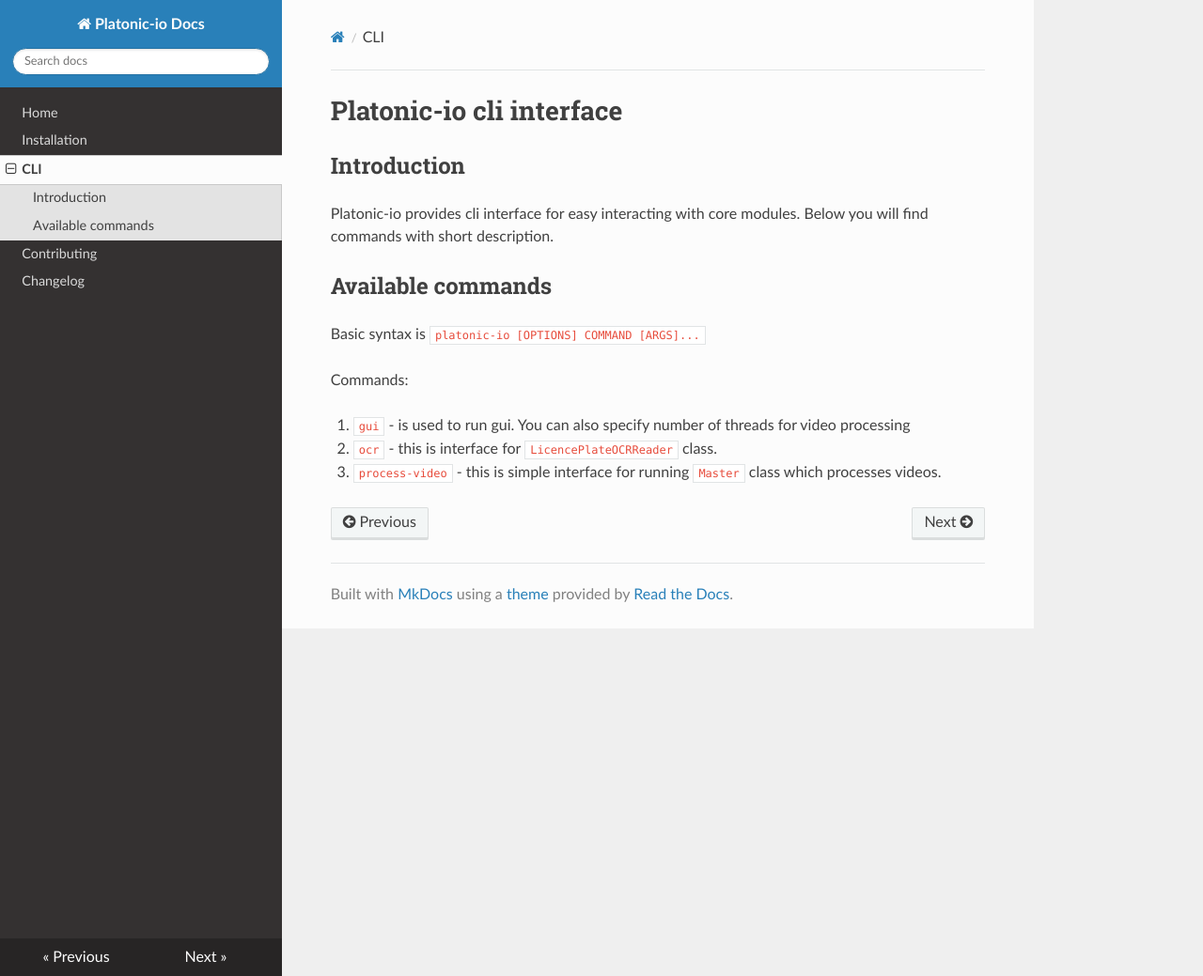
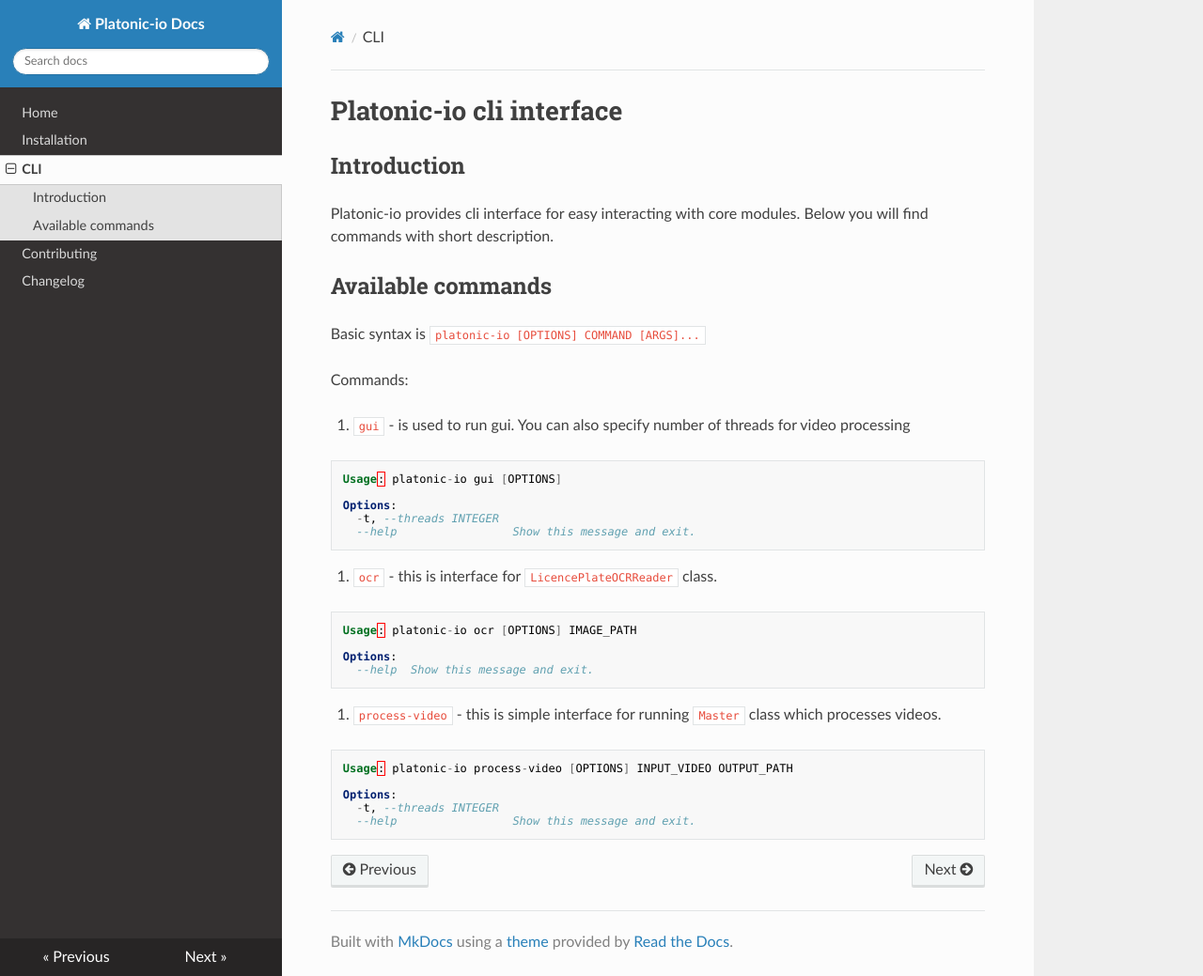
Before and after one commit to nekeal/platonic-io, an MkDocs documentation site: the page built from docs/cli.md, in a window 1280 px wide and 1039 px high. Shown: the whole window at 94% size. Built offline with MkDocs 1.6.1, drawn with Linux system fonts in a browser that asks for light colours.

Commit message:
Improve cli docs

````diff
--- a/docs/cli.md
+++ b/docs/cli.md
@@ -11,5 +11,25 @@
 Commands:
 
 1. `gui` - is used to run gui. You can also specify number of threads for video processing
+```
+Usage: platonic-io gui [OPTIONS]
+
+Options:
+  -t, --threads INTEGER
+  --help                 Show this message and exit.
+```
 2. `ocr` - this is interface for `LicencePlateOCRReader` class.
+```
+Usage: platonic-io ocr [OPTIONS] IMAGE_PATH
+
+Options:
+  --help  Show this message and exit.
+```
 3. `process-video` - this is simple interface for running `Master` class which processes videos.
+```
+Usage: platonic-io process-video [OPTIONS] INPUT_VIDEO OUTPUT_PATH
+
+Options:
+  -t, --threads INTEGER
+  --help                 Show this message and exit.
+```
````
